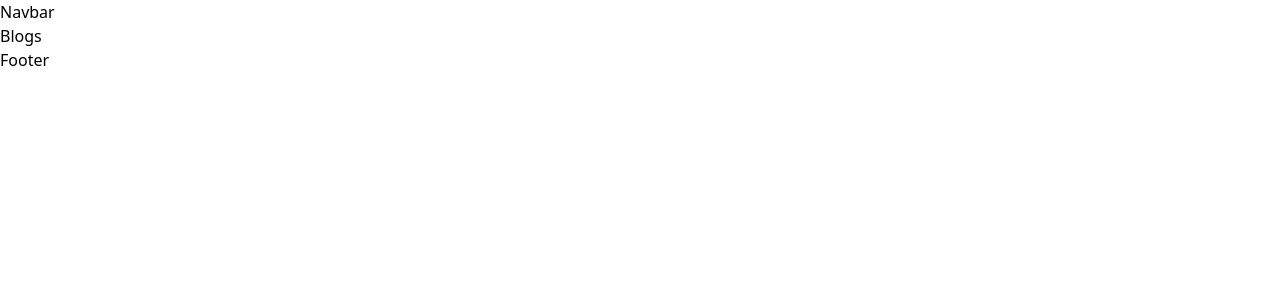
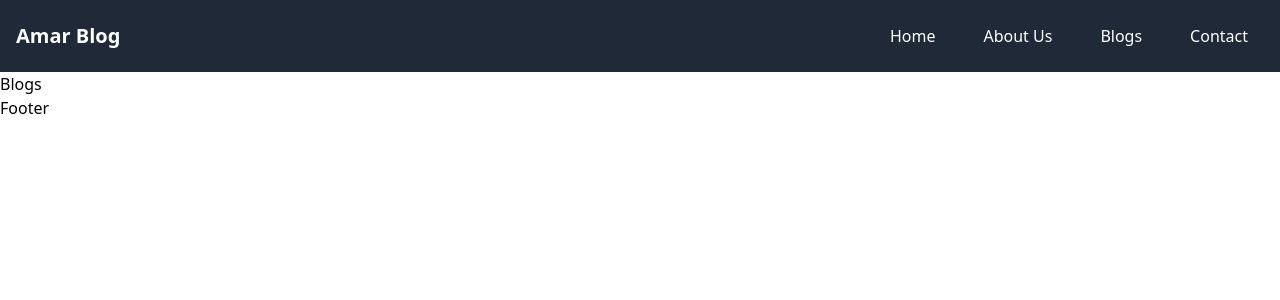
Before and after one commit to mdsajalali/amar-blog, a React (Vite) app: page / in a window 1280 px wide. Shown: the top 300 px of the page. Built offline with nearby package versions, Linux system fonts and the light colour scheme.

Commit message:
add: navbar

```diff
--- a/package.json
+++ b/package.json
@@ -12,6 +12,7 @@
   "dependencies": {
     "react": "^18.3.1",
     "react-dom": "^18.3.1",
+    "react-icons": "^5.3.0",
     "react-router-dom": "^6.27.0"
   },
   "devDependencies": {
--- a/src/pages/Navbar.tsx
+++ b/src/pages/Navbar.tsx
@@ -1,9 +1,50 @@
+import { useState } from "react";
+import { FaBars, FaTimes } from "react-icons/fa";
 import Container from "../shared/Container";
 
 const Navbar = () => {
+  const [isOpen, setIsOpen] = useState(false);
+
+  const toggleMenu = () => {
+    setIsOpen(!isOpen);
+  };
+
   return (
-    <div>
-      <Container>Navbar</Container>
+    <div className="bg-gray-800 text-white md:p-4 py-4 px-3 ">
+      <Container>
+        <nav className="flex justify-between items-center">
+          <div className="text-xl font-bold">Amar Blog</div>
+          <div className="md:hidden cursor-pointer" onClick={toggleMenu}>
+            {isOpen ? <FaTimes /> : <FaBars />}
+          </div>
+          <ul
+            className={`md:flex md:items-center md:space-x-4 absolute md:static bg-gray-800 w-full md:w-auto transition-all duration-300 ease-in-out ${
+              isOpen ? "top-[60px]" : "top-[-200px]"
+            }`}
+          >
+            <li>
+              <a href="#" className="block px-4 py-2 hover:bg-gray-700">
+                Home
+              </a>
+            </li>
+            <li>
+              <a href="#" className="block px-4 py-2 hover:bg-gray-700">
+                About Us
+              </a>
+            </li>
+            <li>
+              <a href="#" className="block px-4 py-2 hover:bg-gray-700">
+                Blogs
+              </a>
+            </li>
+            <li>
+              <a href="#" className="block px-4 py-2 hover:bg-gray-700">
+                Contact
+              </a>
+            </li>
+          </ul>
+        </nav>
+      </Container>
     </div>
   );
 };
```
Also changed, not shown: 1 other file (tests, documents, lock files or other folders).
